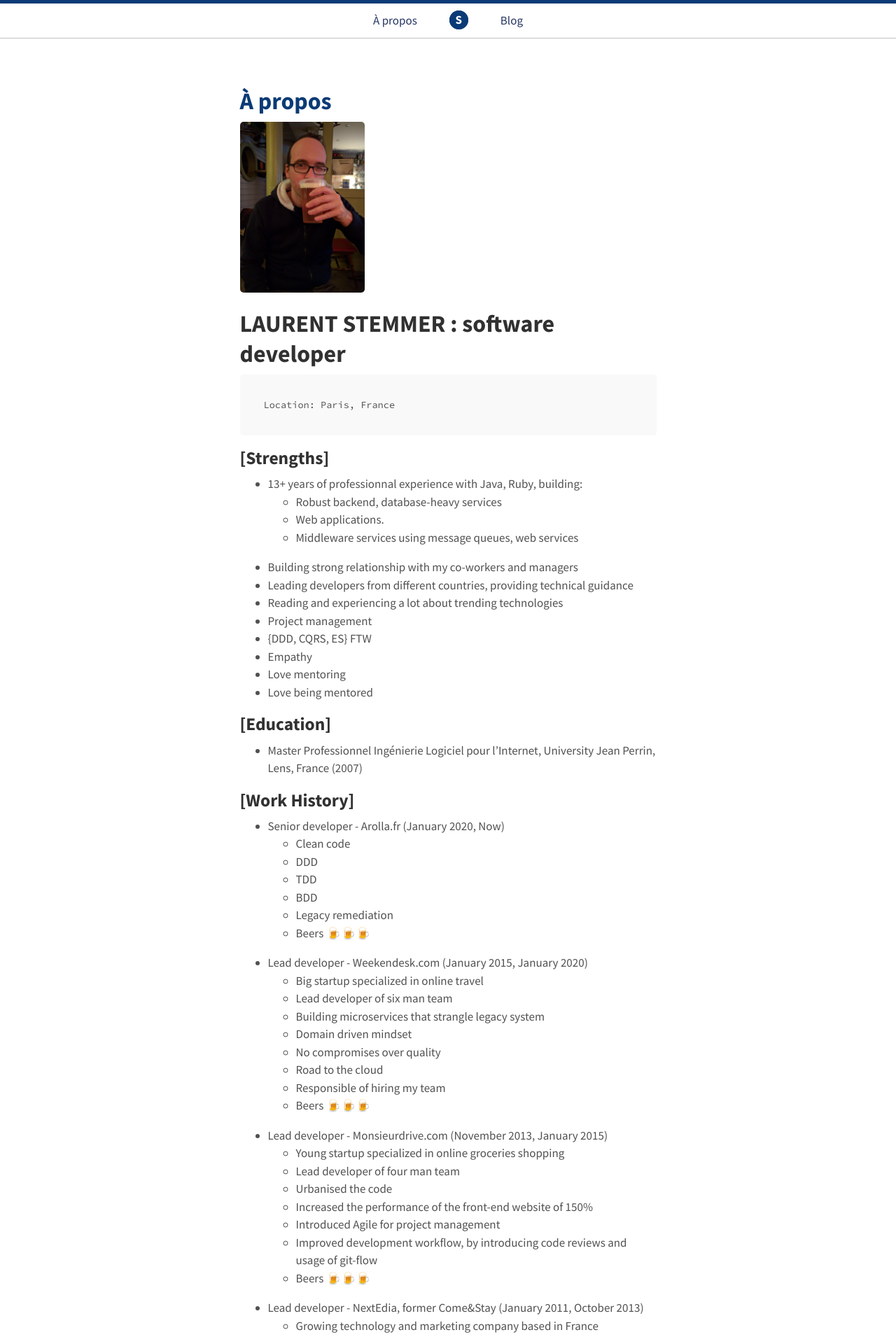
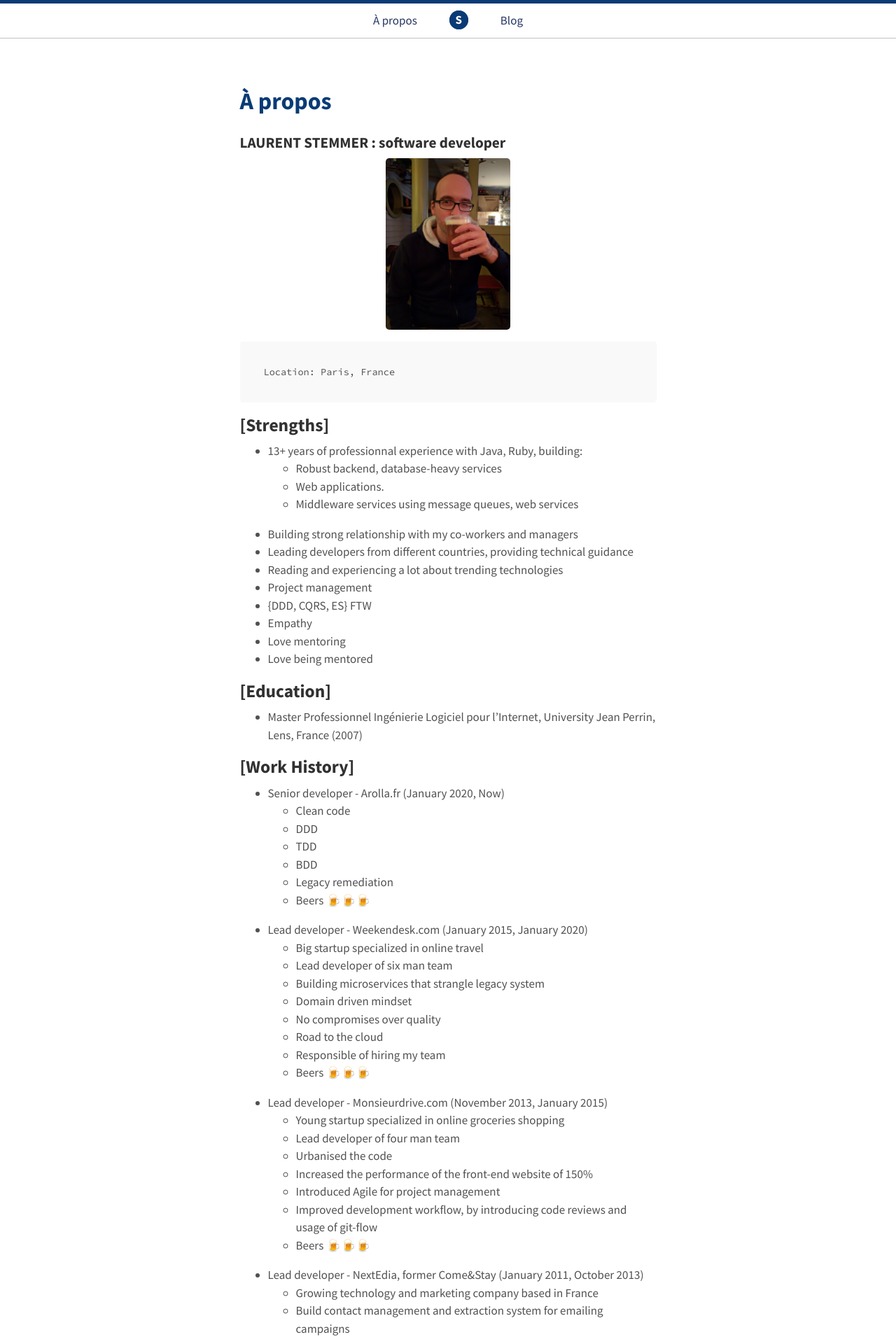
Before and after one commit to stemlaur/stemlaur.github.io, a Jekyll site: the page built from about.md, in a window 1280 px wide. Shown: the top 1910 px of the page at 70% size. Built offline with Jekyll 4.4.1, drawn with Linux system fonts in a browser that asks for light colours.

Commit message:
Seo plugin

````diff
--- a/Gemfile
+++ b/Gemfile
@@ -1,4 +1,5 @@
 source 'https://rubygems.org'
 
+gem 'jekyll-seo-tag'
 gem 'github-pages', group: :jekyll_plugins
 gem 'wdm', '~> 0.1.0' if Gem.win_platform?
--- a/_config.yml
+++ b/_config.yml
@@ -14,6 +14,10 @@
 excerpt_separator: <!--more-->
 exclude:             ['*.sublime-*', 'README.md', 'LICENSE', 'Gemfile', 'Gemfile.lock', 'vendor/bundle']
 
+twitter:
+  username: stemlaur
+  card: summary
+
 sass:
   sass_dir:          _sass
   style:             :compressed
@@ -24,8 +28,17 @@
   - jekyll-paginate
   - jekyll-gist
   - jekyll-sitemap
+  - jekyll-seo-tag
 
 feed:
   title: stemlaur.com
   subtitle: Nouvelles et contes
   path: rss.xml
+
+defaults:
+  - scope:
+      path: ""
+    values:
+      image: /assets/images/me.png
+    tagline: stemlaur.com
+    description: stemlaur.com
--- a/_includes/head.html
+++ b/_includes/head.html
@@ -20,5 +20,7 @@
 
   <link rel="alternate" type="application/atom+xml" title="{{ site.title }}" href="{{ site.baseurl }}/atom.xml">
 
+  {% seo %}
+
   {% include analytics.html %}
 </head>
--- a/_sass/base/_global.scss
+++ b/_sass/base/_global.scss
@@ -49,6 +49,12 @@
   border-radius: 5px;
 }
 
+.center {
+  display: block;
+  margin-left: auto;
+  margin-right: auto;
+}
+
 table {
   margin-bottom: 1rem;
   width: 100%;
--- a/about.md
+++ b/about.md
@@ -4,10 +4,10 @@
 image: /images/about/beer.png
 ---
 
-<img src="/assets/images/me.png" width="30%">
+### LAURENT STEMMER : software developer
 
-LAURENT STEMMER : software developer
-======
+<img src="/assets/images/me.png" width="30%" class="center">
+
 ```
 Location: Paris, France
 ```
````
Also changed, not shown: Gemfile.lock.
